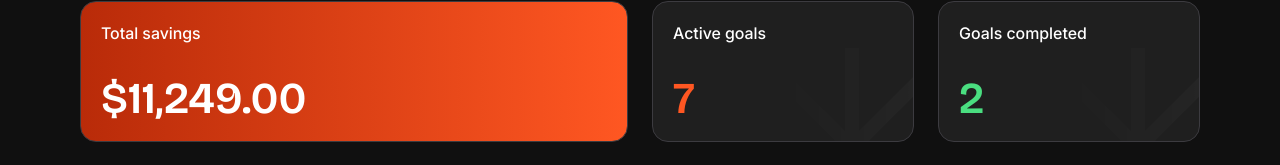
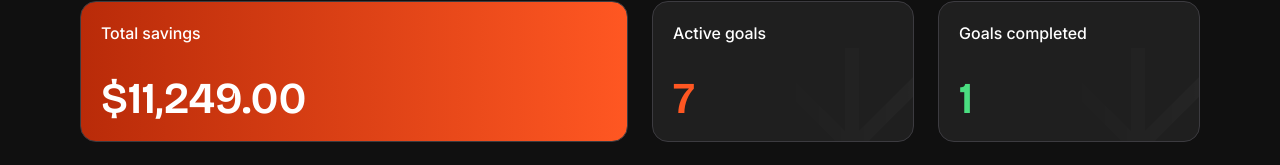
Before and after one commit to DylanNicolet/savings_tracker_frontendmentor.io, a React (Vite) app: page / in a window 1280 px wide. Shown: the part 158-323 px from the top of the page. Built offline with nearby package versions, Linux system fonts and the light colour scheme.

Commit message:
[DEV] Added Dynamic data to homepage (partially)

```diff
--- a/src/pages/homepage/Homepage.tsx
+++ b/src/pages/homepage/Homepage.tsx
@@ -8,8 +8,31 @@ import BarChart from '../../components/BarChart/BarChart';
 
 import iconFilter from '../../assets/images/icon-filter.svg';
 import iconSort from '../../assets/images/icon-sort.svg';
+import { useState } from 'react';
 
 export default function Homepage() {
+    // States
+    const [finalDataArray, setFinalDataArray] = useState(data.goals || []);
+
+
+    let totalSavingsAmount = 0;
+    let totalActiveGoals = 0;
+    let totalCompletedGoals = 0;
+
+    data.goals.forEach(goal => {
+        goal.deposits.forEach(deposit => {
+            totalSavingsAmount += deposit.amount;
+        });
+
+        const currentAmount = goal.deposits.reduce((sum, deposit) => sum + deposit.amount, 0);
+
+        if (currentAmount < goal.target) {
+            totalActiveGoals += 1;
+        } else if (currentAmount === goal.target) {
+            totalCompletedGoals += 1;
+        };
+    });
+
     return(
         <>
             <Header />
@@ -21,17 +44,24 @@ export default function Homepage() {
 
                 <article className="hero__total card card--primary">
                     <h3>Total savings</h3>
-                    <p>$11,249.00</p>
+                    <p>
+                        ${
+                            totalSavingsAmount.toLocaleString('en-US', {
+                                minimumFractionDigits: 2,
+                                maximumFractionDigits: 2
+                            })
+                        }
+                    </p>
                 </article>
 
                 <article className="hero__active-goals card">
                     <h3>Active goals</h3>
-                    <p>7</p>
+                    <p>{ totalActiveGoals }</p>
                 </article>
 
                 <article className="hero__completed-goals card">
                     <h3>Goals completed</h3>
-                    <p>2</p>
+                    <p>{ totalCompletedGoals }</p>
                 </article>
 
                 <div className='hero__barchart-container'>
@@ -44,18 +74,18 @@ export default function Homepage() {
                 <div className='your-goals__header'>
                     <h2 className='title'>Your goals</h2>
                     <button className='btn btn--secondary'>
-                        <img src={iconFilter} alt="" />
+                        <img src={ iconFilter } alt="" />
                         Filters
                     </button>
                     <button className='btn btn--secondary'>
-                        <img src={iconSort} alt="" />
+                        <img src={ iconSort } alt="" />
                         Sort by
                     </button>
                 </div>
 
                 <div className='your-goals__goals-container'>
                     {
-                        data.goals.map((goal: Goal) => {
+                        finalDataArray.map((goal: Goal) => {
                             const currentAmount = goal.deposits.reduce((sum, deposit) => sum + deposit.amount, 0);
                             const percentage = goal.target ? Math.round((currentAmount / goal.target) * 100) : 0;
 
```
